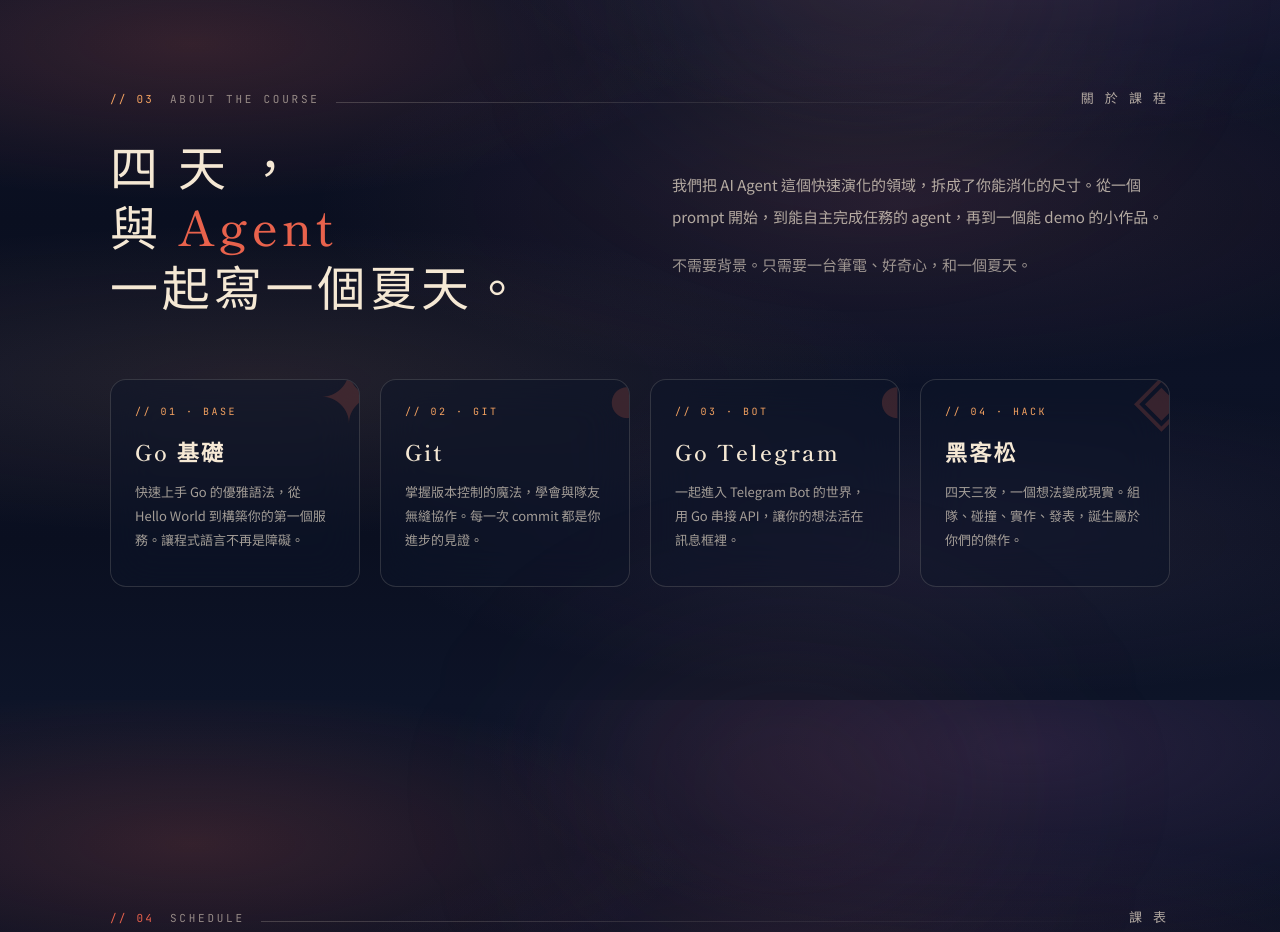
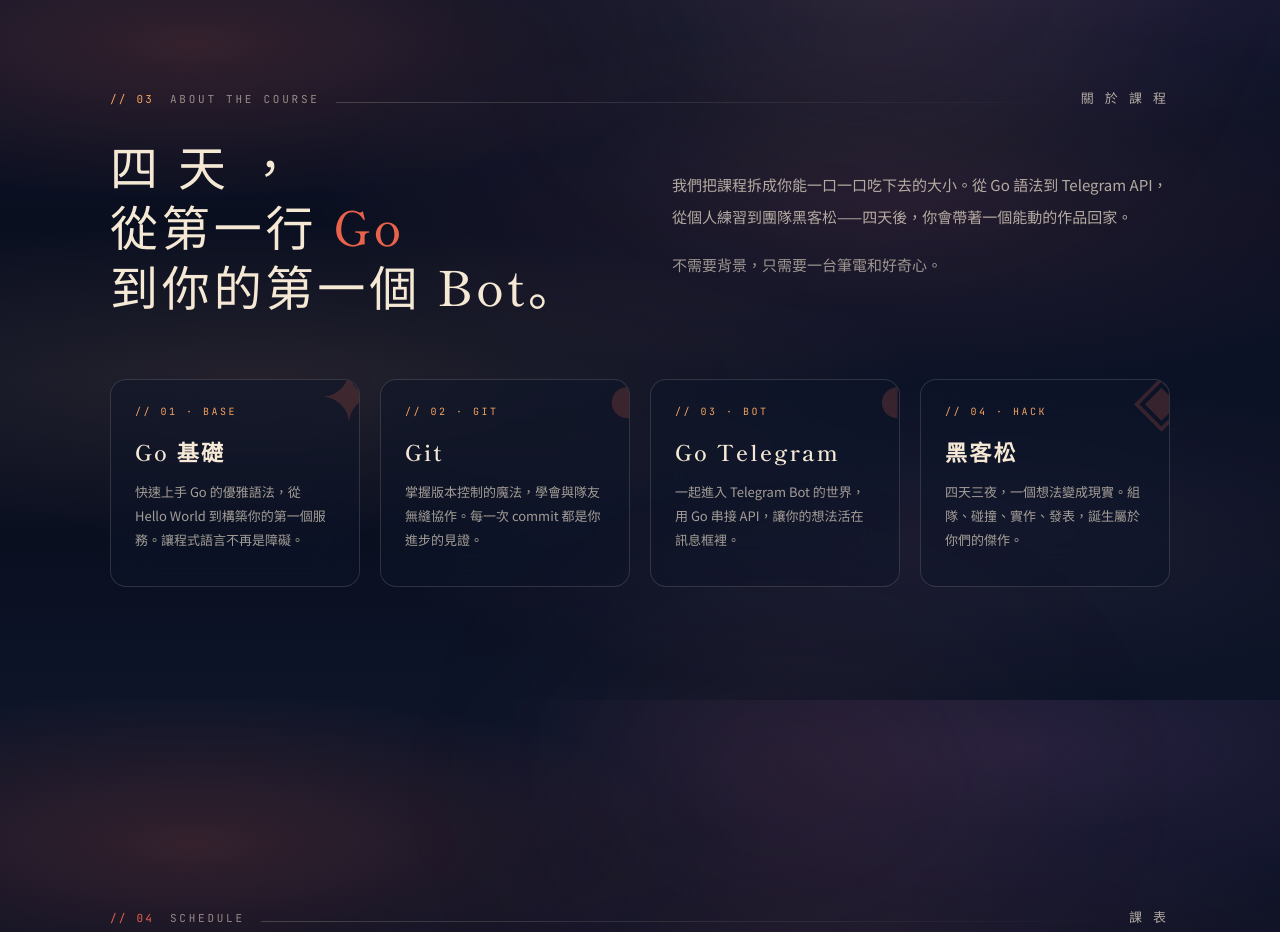
Before and after one commit to SCAICT/115-summer-camp, a React (Vite) app: page / in a window 1280 px wide. Shown: the part 1700-2632 px from the top of the page. Built offline with nearby package versions, Linux system fonts and the light colour scheme; a web font is replaced by a local one.

Commit message:
content: update course section copy and layout

```diff
--- a/src/components/Course.jsx
+++ b/src/components/Course.jsx
@@ -3,7 +3,7 @@ import { courseItems } from '../data/siteData';
 
 export default function Course() {
   return (
-    <section id="課程" className="relative py-28 sm:py-40">
+    <section id="課程" className="section-unified-bg relative py-28 sm:py-40">
       <div className="absolute -top-48 left-[40%] h-[500px] w-[700px] bg-[radial-gradient(ellipse,rgba(244,162,97,0.10),transparent_70%)] blur-[80px]" />
       <div className="section-shell">
         <SectionLabel no="03" en="ABOUT THE COURSE" zh="關 於 課 程" colorClass="text-amber" />
@@ -11,13 +11,13 @@ export default function Course() {
             <h2 className="fluid-section-title font-serifjp font-medium leading-tight tracking-[0.06em] sm:tracking-[0.08em]">
               四 天 ，
               <br />
-            與 <span className="text-sunset">Agent</span>
+              從第一行 <span className="text-sunset">Go</span>
               <br />
-            一起寫一個夏天。
+              到你的第一個 Bot。
             </h2>
             <div className="space-y-4 text-[15px] leading-8 text-paper/70">
-            <p>我們把 AI Agent 這個快速演化的領域，拆成了你能消化的尺寸。從一個 prompt 開始，到能自主完成任務的 agent，再到一個能 demo 的小作品。</p>
-            <p className="text-paper/60">不需要背景。只需要一台筆電、好奇心，和一個夏天。</p>
+              <p>我們把課程拆成你能一口一口吃下去的大小。從 Go 語法到 Telegram API，從個人練習到團隊黑客松——四天後，你會帶著一個能動的作品回家。</p>
+              <p className="text-paper/60">不需要背景，只需要一台筆電和好奇心。</p>
             </div>
           </div>
         <div className="grid gap-5 sm:grid-cols-2 lg:grid-cols-4">
```
Lines whose indentation alone changed are shown as unchanged.
